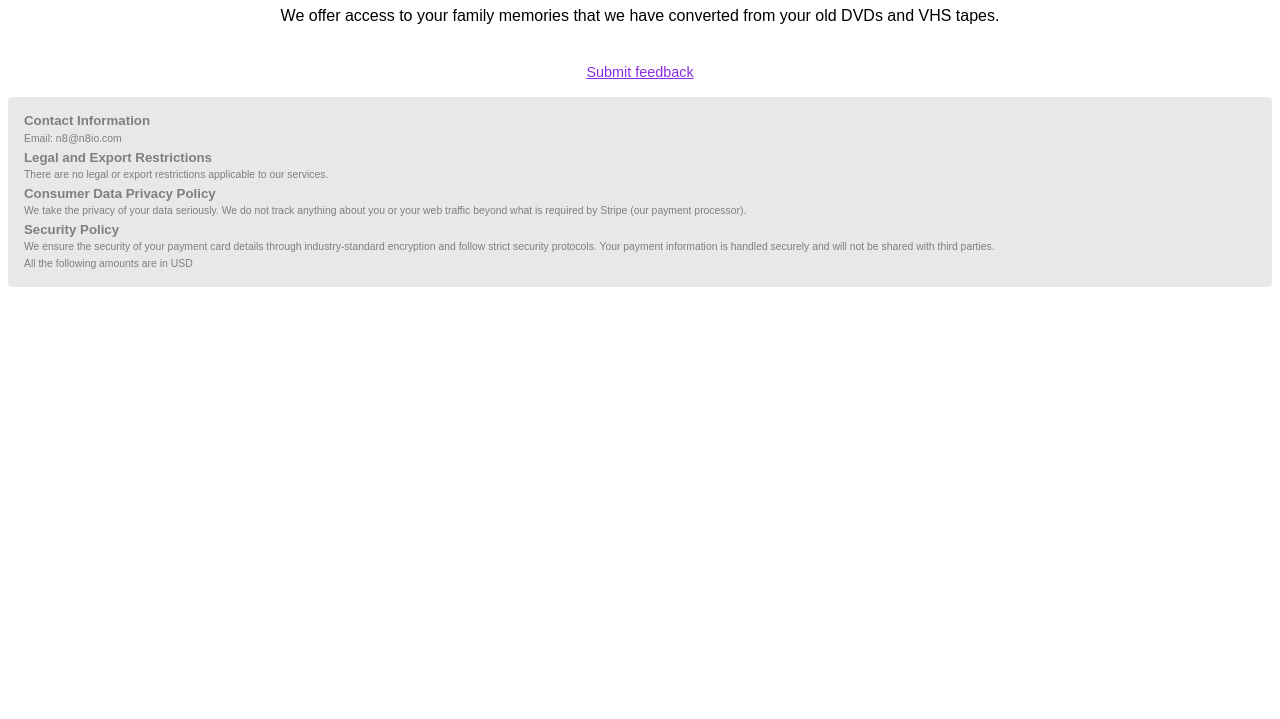
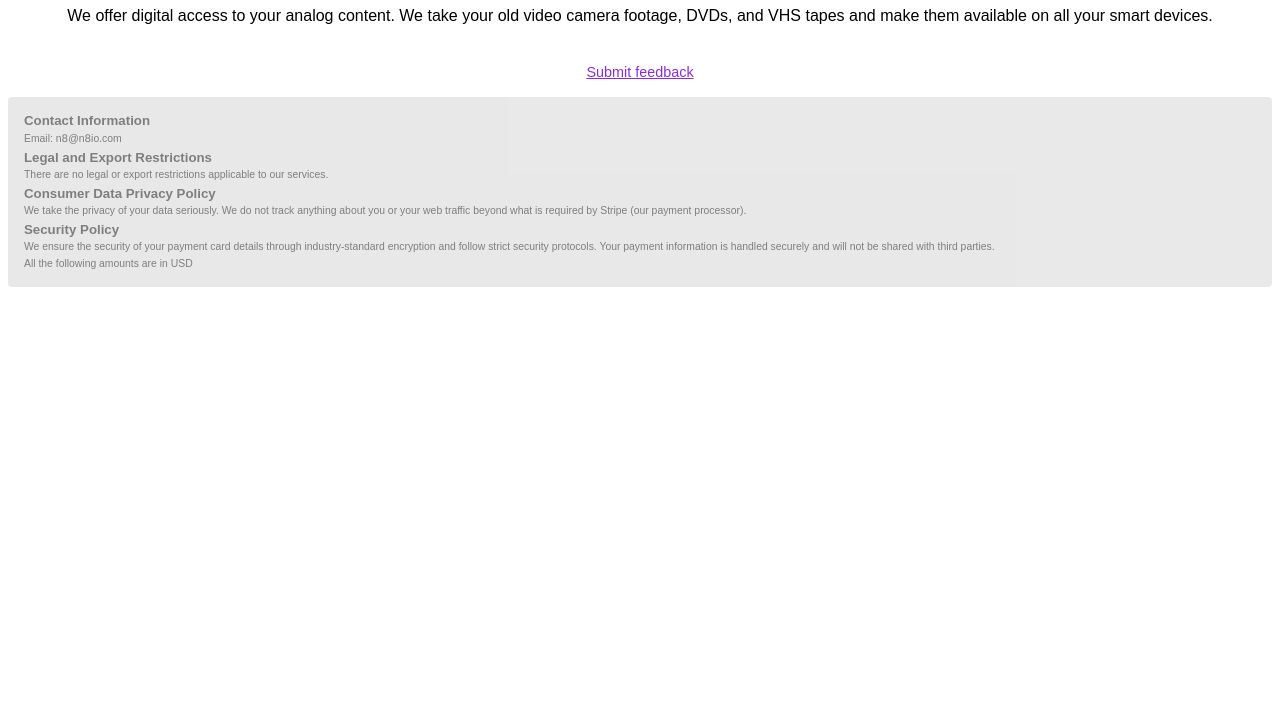
Before and after one commit to n8io/n8flix-subscriptions, a website: page index.html in a window 1280 px wide. Shown: the part 81-800 px from the top of the page. Drawn offline with Linux system fonts and the light colour scheme.

Commit message:
Update index.html

```diff
--- a/index.html
+++ b/index.html
@@ -19,10 +19,8 @@
   <body style="font-family: Arial, Helvetica, sans-serif;">
     <div class="center">
       <h1>Welcome to N8Flix!</h1>
-
       <p>
-        We offer access to your family memories that we have converted
-        from your old DVDs and VHS tapes.
+        We offer digital access to your analog content. We take your old video camera footage, DVDs, and VHS tapes and make them available on all your smart devices.
       </p>
     </div>
     <div>
```
